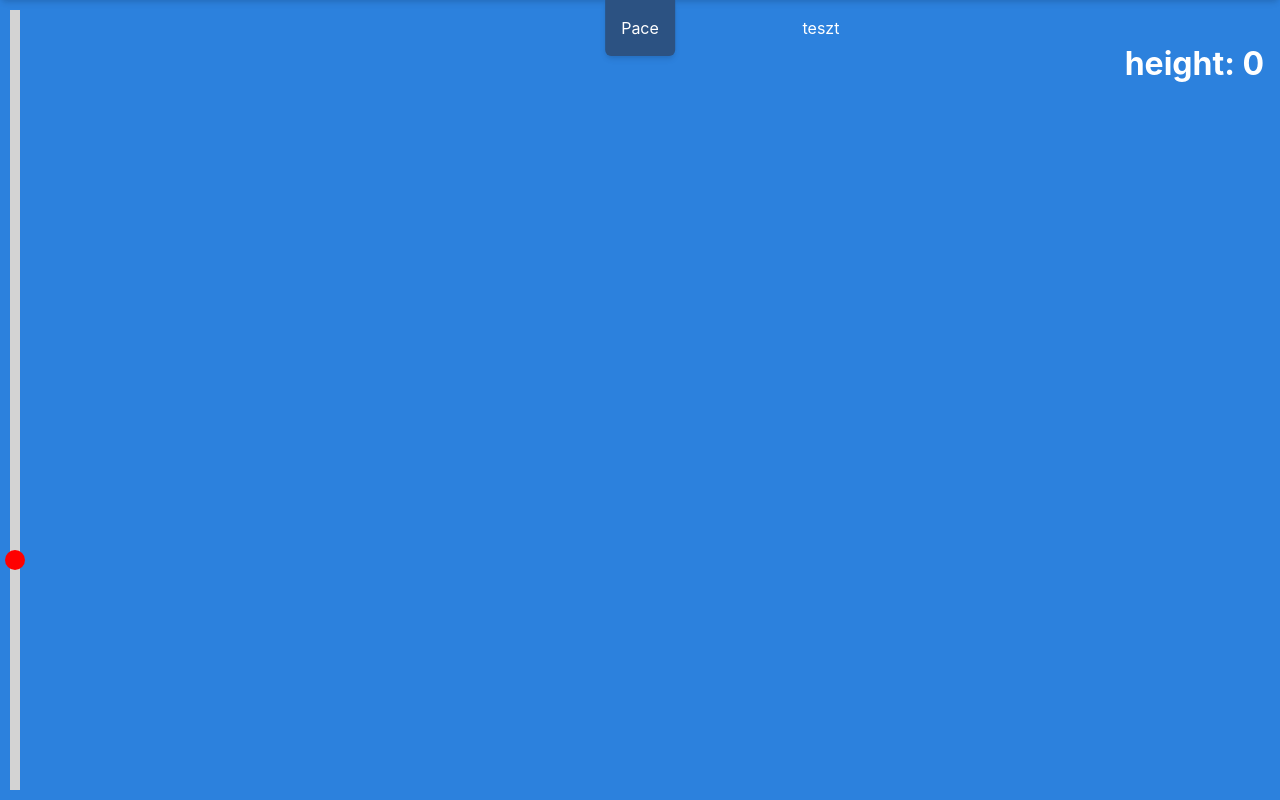
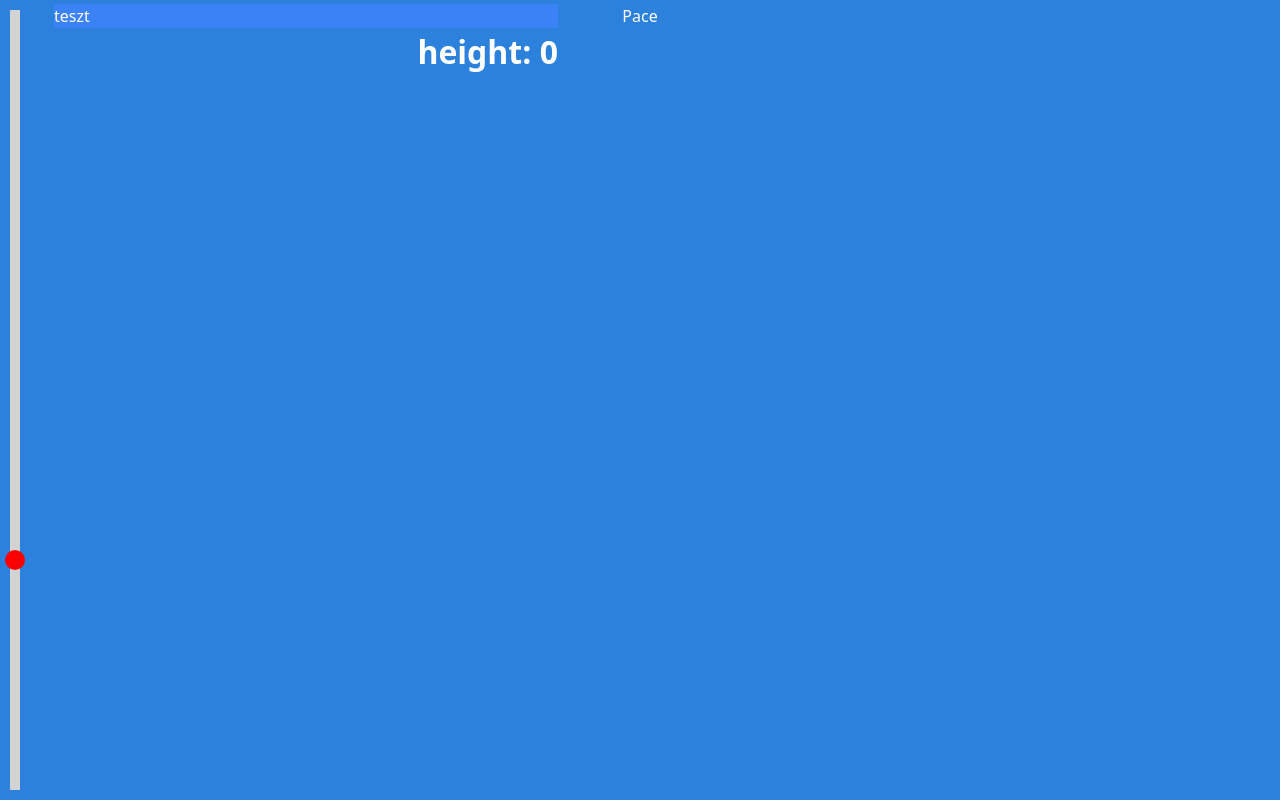
Before and after one commit to petervidaHU/vertical-fe, a React app: page / in a window 1280 px wide. Built offline with nearby package versions, Linux system fonts and the light colour scheme.

Commit message:
fixing tailwind config

```diff
--- a/src/App.tsx
+++ b/src/App.tsx
@@ -1,6 +1,4 @@
 import React, { useEffect } from 'react'
-import "@style/tailwind.css";
-import { ChakraProvider } from '@chakra-ui/react';
 import { setWindowHeight } from '@store/settingSlice';
 import { useDispatch } from 'react-redux';
 import { RouterProvider } from 'react-router-dom';
@@ -21,9 +19,7 @@ const App = () => {
   }, []);
 
   return (
-    <ChakraProvider>
       <RouterProvider router={routes} />
-    </ChakraProvider>
   )
 }
 
--- a/src/index.tsx
+++ b/src/index.tsx
@@ -1,3 +1,4 @@
+import "@style/tailwind.css";
 import { createRoot } from "react-dom/client";
 import { store } from "@store/store";
 import { Provider } from "react-redux";
--- a/tailwind.config.js
+++ b/tailwind.config.js
@@ -1,7 +1,9 @@
 /** @type {import('tailwindcss').Config} */
 module.exports = {
-  purge: [],
-  darkMode: false,
+  // TODO: update purge
+  // purge: [],
+  content: ['./src/**/*.{html,tsx}'],
+  darkMode: 'media',
   theme: {
     extend: {},
   },
```
